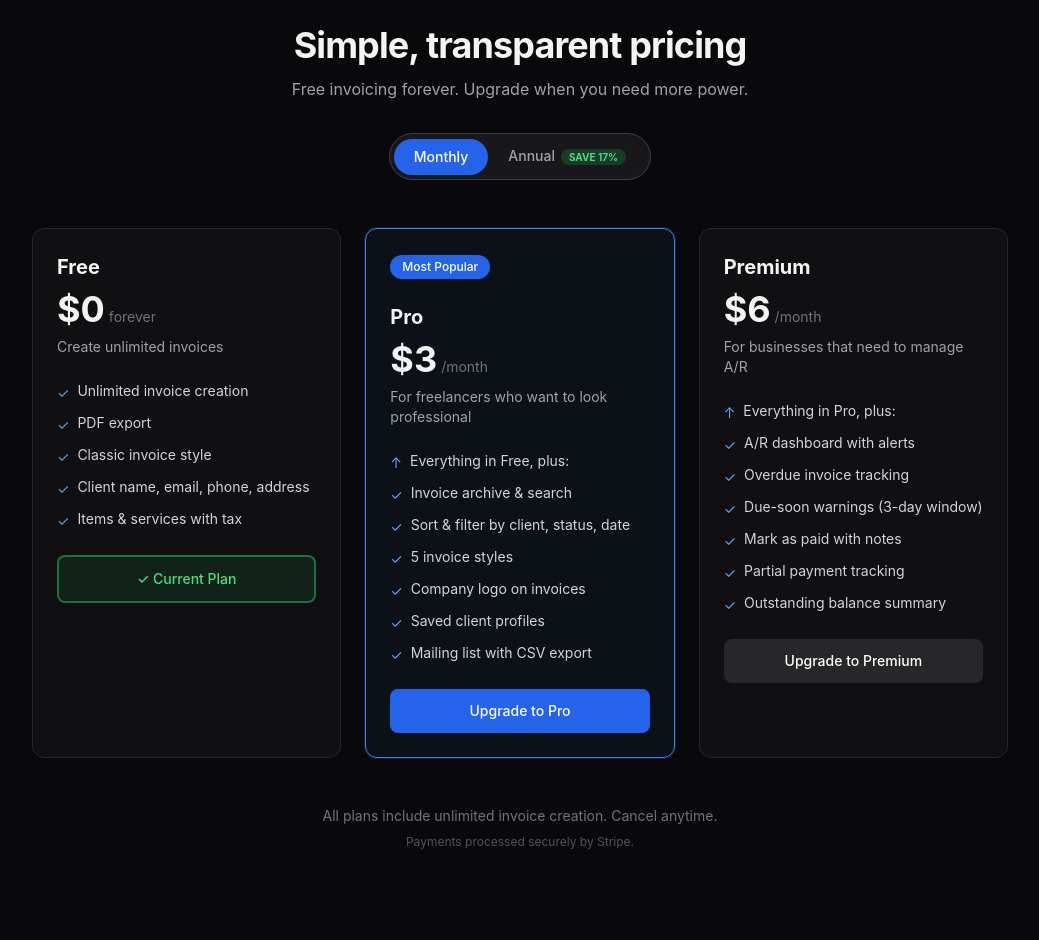
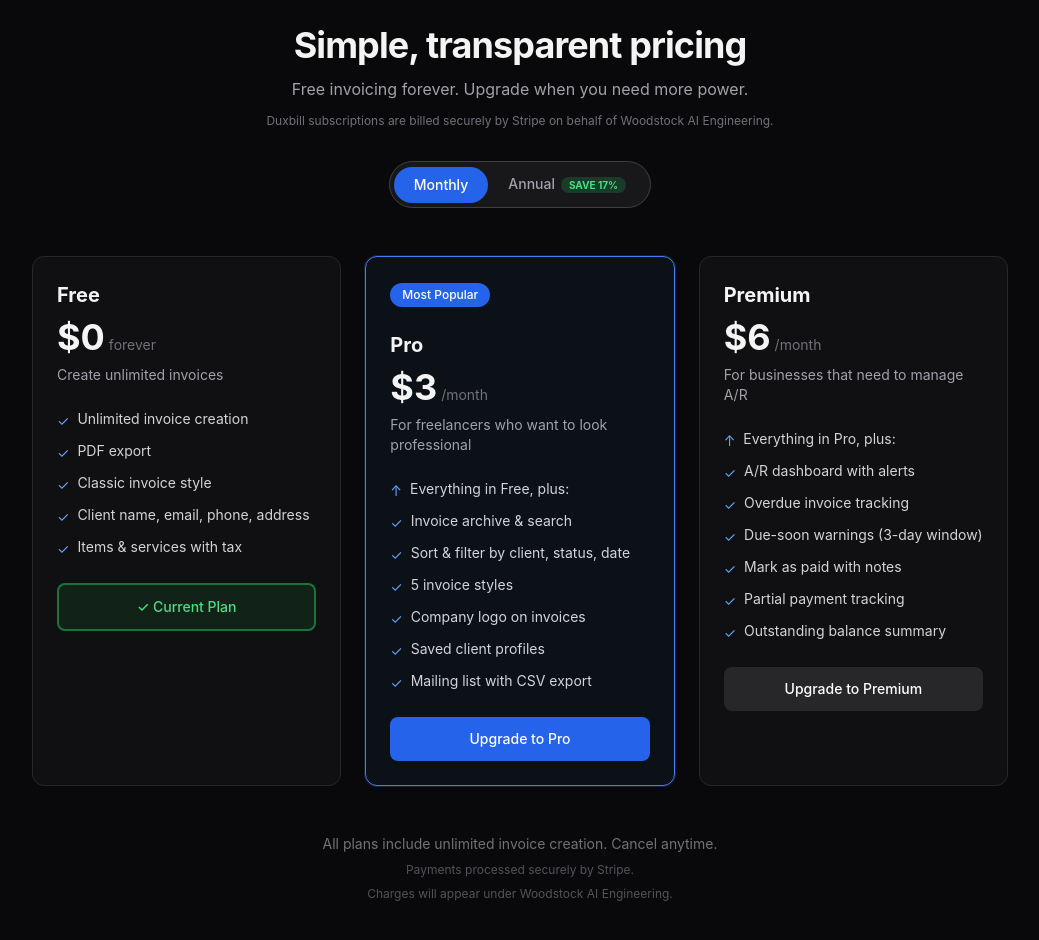
Before and after one commit to OGDoug/billflow, a Next.js app: page /pricing in a window 1280 px wide. Shown: the part 172-1112 px from the top of the page, without its empty margins (120-1159 px from the left). Before the commit the page ends 1086 px from the top, so only its background shows below. Built offline with nearby package versions, Linux system fonts and the light colour scheme; no server answers.

Commit message:
Add Woodstock AI Engineering billing disclosures

```diff
--- a/src/app/page.tsx
+++ b/src/app/page.tsx
@@ -259,6 +259,9 @@ export default function Home() {
         <p className="mt-2 text-zinc-600">
           Your invoices, your data. Always private.
         </p>
+        <p className="mt-2 text-zinc-600">
+          Powered by Woodstock AI Engineering.
+        </p>
       </footer>
     </div>
   );
--- a/src/app/pricing/page.tsx
+++ b/src/app/pricing/page.tsx
@@ -126,6 +126,9 @@ export default function PricingPage() {
           <p className="text-zinc-400 max-w-lg mx-auto">
             Free invoicing forever. Upgrade when you need more power.
           </p>
+          <p className="text-xs text-zinc-500 max-w-xl mx-auto mt-3">
+            Duxbill subscriptions are billed securely by Stripe on behalf of Woodstock AI Engineering.
+          </p>
 
           {/* Billing Toggle */}
           <div className="inline-flex items-center rounded-full border border-zinc-700 bg-zinc-900 p-1 mt-8">
@@ -220,6 +223,7 @@ export default function PricingPage() {
         <div className="text-center mt-12 space-y-2">
           <p className="text-sm text-zinc-500">All plans include unlimited invoice creation. Cancel anytime.</p>
           <p className="text-xs text-zinc-600">Payments processed securely by Stripe.</p>
+          <p className="text-xs text-zinc-600">Charges will appear under Woodstock AI Engineering.</p>
         </div>
       </main>
     </div>
```
